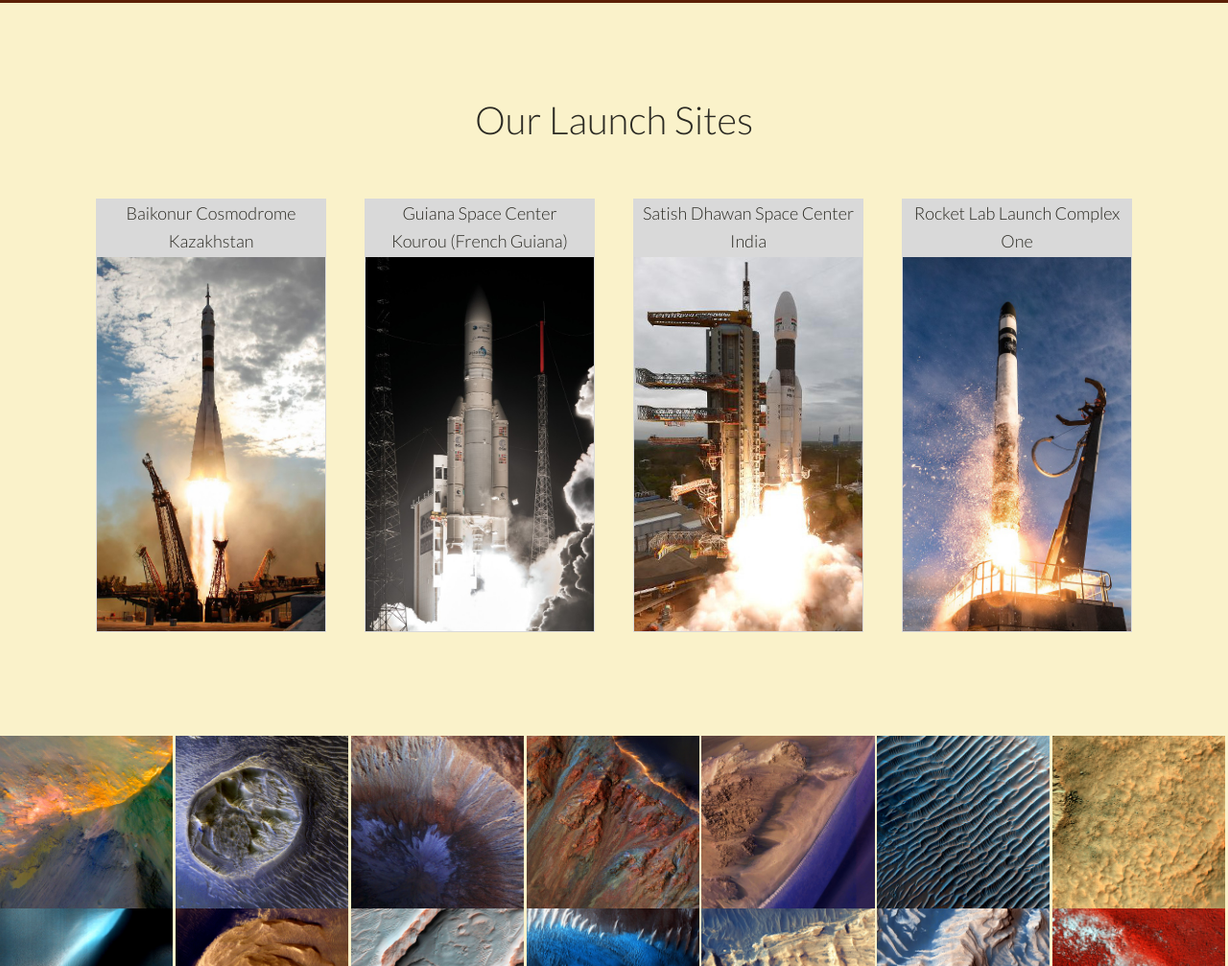
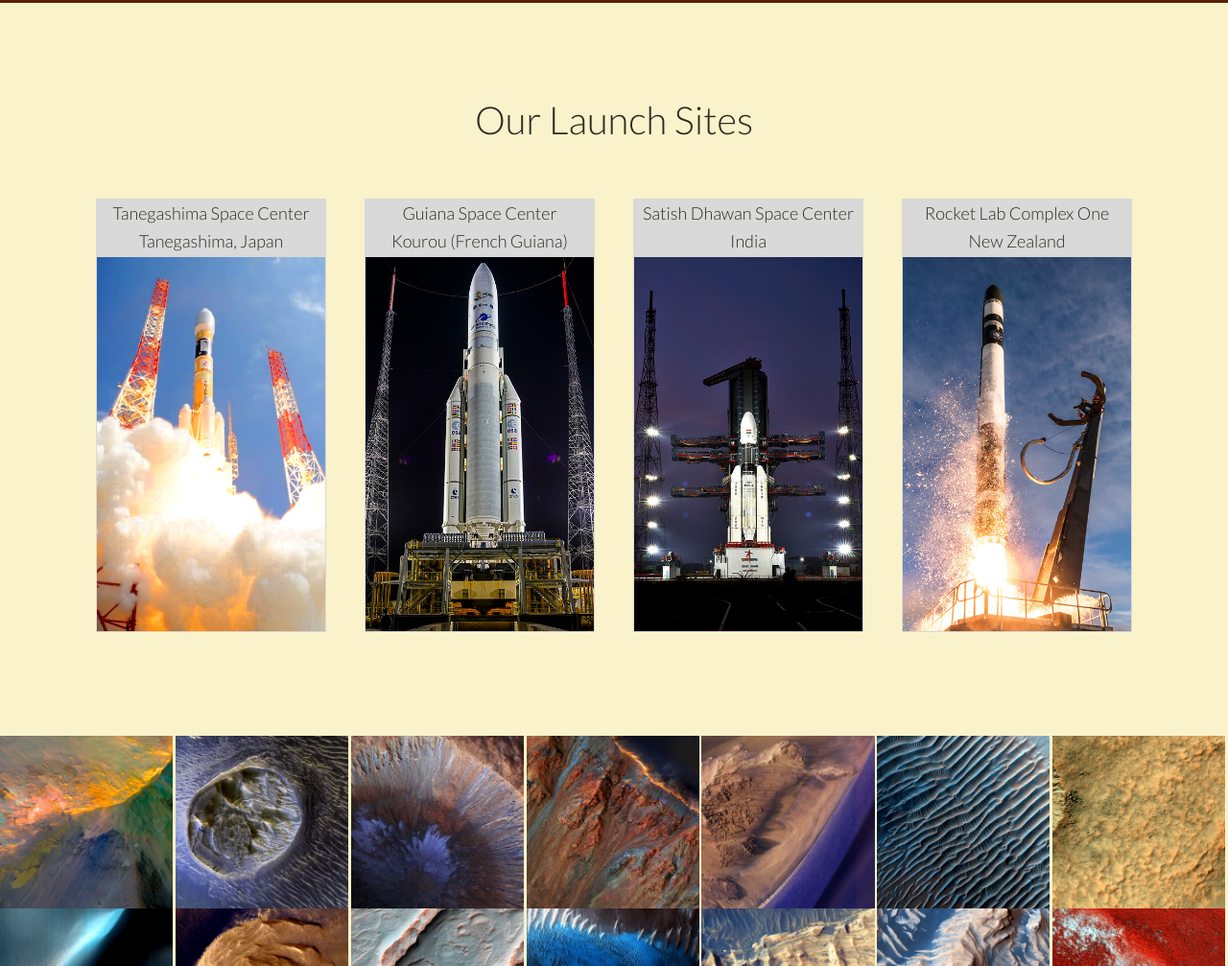
Before and after one commit to RCode-Blue/visit_mars, a website: page index.html in a window 1280 px wide. Shown: the part 1741-2748 px from the top of the page at 96% size. Drawn offline with nearby package versions, Linux system fonts and the light colour scheme.

Commit message:
Changed launch images, cleaned up

```diff
--- a/index.html
+++ b/index.html
@@ -11,7 +11,7 @@
   <title>Mars Tourism</title>
 </head>
 <body>
-
+  <!-- Navigation -->
   <nav class="navi" id="top">
       <a href="#banner" class="navi__top">
         <img src="./assets/logo/logo-white-l.png"  class="navi__logo-lg"></img>
@@ -176,13 +176,14 @@
     <div class="launch">
       <!-- <div class="launch__wrap"> -->
         <!-- Launch Card -->
-        <div class="box launch-card">
+        <div class="box launch-card-wrapper">
+          <div class="launch-card">
             <div class="launch-card__front">
-            <div>
-              <p>Baikonur Cosmodrome</p>
-              <p>Kazakhstan</p>
+              <div class="launch-card__front__heading">
+                <p>Tanegashima Space Center</p>
+                <p>Tanegashima, Japan</p>
               </div>
-            <img src="assets/Launch_Baikonur.jpg" alt="Baikonur""></img>
+              <img src="assets/launch/launch_tanegashima_480x720.png" alt="Tanegashima""></img>
             </div>
             <div class="launch-card__back">
               <p>The former Soviet Union achieved many of the "firsts" on the road to human spaceflight from its spaceport at Baikonur.</p>
@@ -192,52 +193,56 @@
                 into space, Yuri Gagarin, in 1961.</p>
             </div>
           </div>
+        </div>
 
         <!-- Launch Card -->
-        <div class="box launch-card">
+        <div class="box launch-card-wrapper">
+          <div class="launch-card">
             <div class="launch-card__front">
-            <div>
+              <div class="launch-card__front__heading">
                 <p>Guiana Space Center</p>
                 <p>Kourou (French Guiana)</p>
               </div>
-            <img src="assets/Launch_Guiana.jpg" alt="Guiana"></img>
+              <img src="assets/launch/launch_guiana_480x720.png" alt="Guiana"></img>
             </div>
             <div class="launch-card__back">
               <p>In 2002, ESA contracted with Roscosmos (the Russian state space agency) to purchase and launch Soyuz rockets from a purpose built launch pad at Kourou.</p>
               <p>The program, known as Arianespace Soyuz, flies a Soyuz rocket specially modified to operate in the tropical conditions of Amazonia.</p>
             </div>
           </div>
-
+        </div>
         <!-- Launch Card -->
-        <div class="box launch-card">
+        <div class="box launch-card-wrapper">
+          <div class="launch-card">
             <div class="launch-card__front">
-            <div>
+              <div class="launch-card__front__heading">
                 <p>Satish Dhawan Space Center</p>
                 <p>India</p>
               </div>
-            <img src="assets/Launch_SatishDhawan.jpg" alt="SatishDhawan"></img>
+              <img src="assets/launch/launch_satish_dawan_480x720.png" alt="Satish Dhawan"></img>
             </div>
             <div class="launch-card__back">
               <p>The Satish Dhawan Space Center became operational in 1971. It holds the record for the most satellites launched in a single year—104 payloads, mostly cubesats, in 2017.</p>
               <p>The Indian Space Research Organization (ISRO) plans to hold its first manned launch in 2021.</p>
             </div>
           </div>
-
+        </div>
         <!-- Launch Card -->
-        <div class="box launch-card">
+        <div class="box launch-card-wrapper">
+          <div class="launch-card">
             <div class="launch-card__front">
-            <div>
-              <p>Rocket Lab Launch Complex One</p>
+              <div class="launch-card__front__heading">
+                <p>Rocket Lab Complex One</p>
                 <p>New Zealand</p>
               </div>
-            <img src="assets/Launch_RocketLab.jpg" alt="RocketLab"></img>
+              <img src="assets/launch/launch_rocket_lab_480x720.png" alt="RocketLab"></img>
             </div>
             <div class="launch-card__back">
               <p>The first of its kind in the southern hemisphere, Rocket Lab's Launch Complex One (LC-1) is a new, privately-operated commercial spaceport. </p>
               <p>The high-tech design of the complex includes rockets with carbon fiber bodies and 3D-printed engines. Rocket Lab is one of the newest companies to be launching rockets.</p>
             </div>
           </div>
-
+        </div>
       <!-- </div> -->
     </div>
 
--- a/sass/abstracts/_components.scss
+++ b/sass/abstracts/_components.scss
@@ -59,21 +59,21 @@
 // Launch Cards
 .launch-card {
   color: $color-grey-3;
-  transition: all .2s;
   height: 45rem;
 
   &:hover &__front {
-      display: none;
-    }
+    display: none;
+  }
 
   &:hover &__back {
-      display: block;
-    }
+    display: block;
+  }
 
 
   &__front {
     display: block;
     border: 1px solid $color-grey-2;
+
     div {
       height: 6rem;
       background-color: $color-grey-2;
@@ -82,6 +82,7 @@
       text-align: center;
 
     }
+
     img {
       width: 100%;
       height: 39rem;
@@ -103,7 +104,7 @@
 
     p {
       &:not(:last-child) {
-        padding-bottom: 2rem;;
+        padding-bottom: 2rem;
       }
     }
   }
--- a/sass/layout/_container.scss
+++ b/sass/layout/_container.scss
@@ -1,5 +1,4 @@
 .navi {
   display: flex;
   flex-direction: row;
-  // justify-content: space-between;
 }
--- a/sass/main.scss
+++ b/sass/main.scss
@@ -1,5 +1,6 @@
 @import "abstracts/variables";
 @import "abstracts/mediaqueries";
+@import "abstracts/functions";
 
 @import "abstracts/mixins";
 @import "abstracts/components";
--- a/sass/sections/_feature.scss
+++ b/sass/sections/_feature.scss
@@ -1,8 +1,6 @@
 .feature {
   @include four-boxes-section;
-
   @include four-boxes-wrap;
-  // @include section-padding;
 
   grid-row: feature-top / feature-bottom;
 
```
Also changed, not shown: package.json (+4 -4 lines), sass/abstracts/_mixins.scss (+7 -14 lines), assets/Launch_Baikonur.jpg (deleted), assets/Launch_Guiana.jpg (deleted), assets/Launch_RocketLab.jpg (deleted), assets/Launch_SatishDhawan.jpg (deleted), assets/launch/launch_guiana_480x720.png (added), assets/launch/launch_rocket_lab_480x720.png (added), assets/launch/launch_satish_dawan_480x720.png (added), assets/launch/launch_tanegashima_480x720.png (added), css/style.css, 1 other file. Lines whose indentation alone changed are shown as unchanged.
